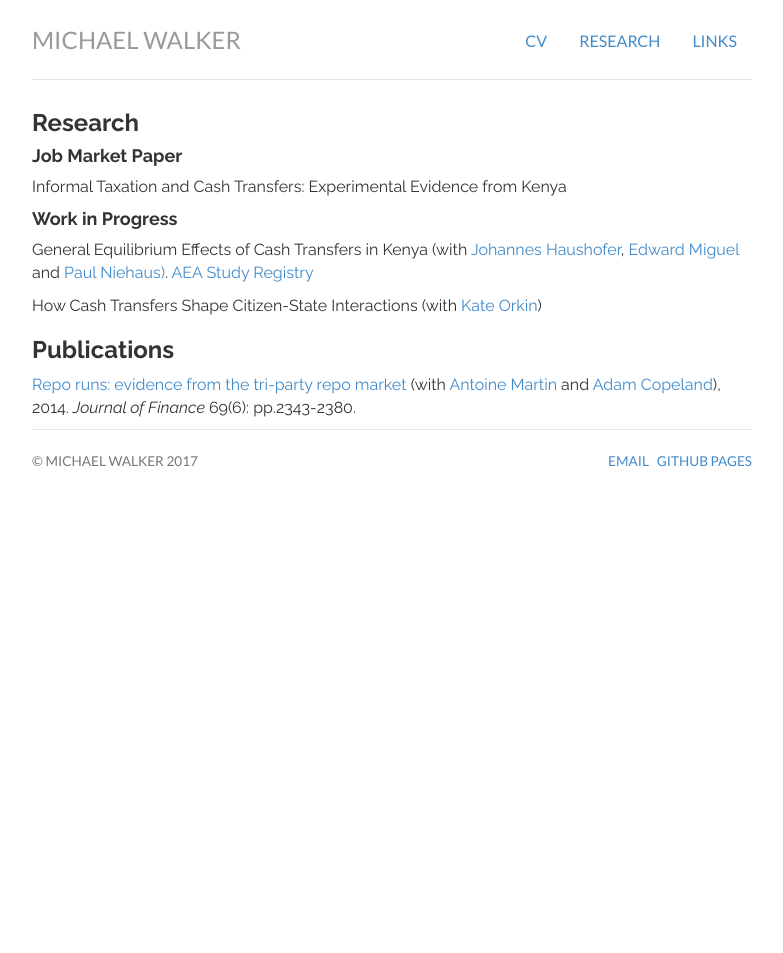
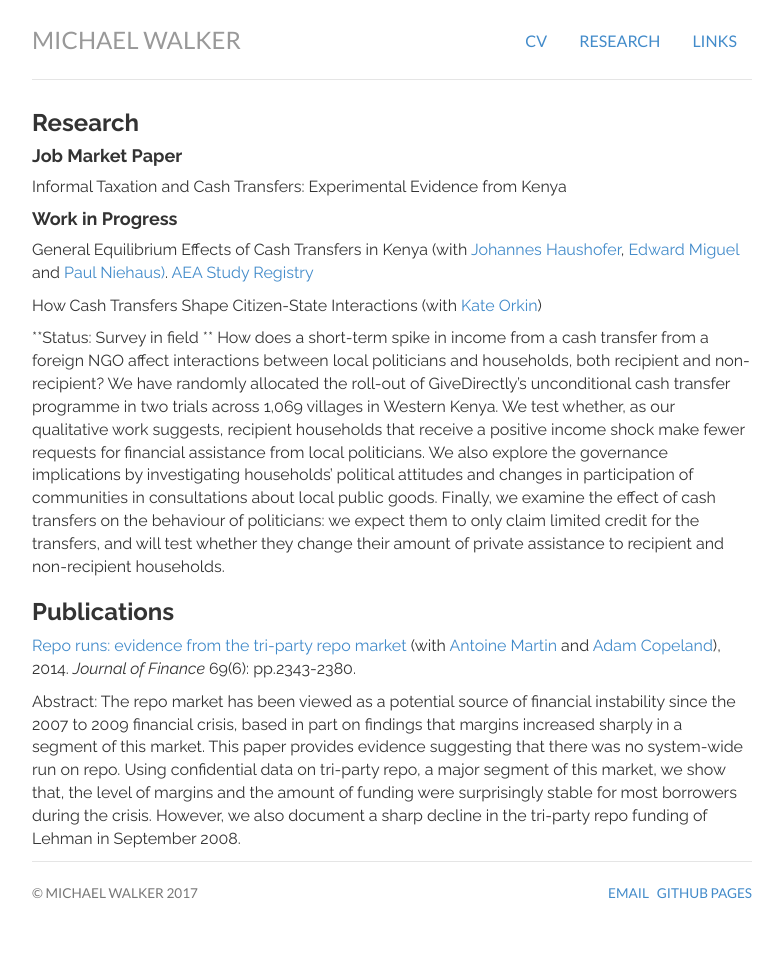
Before and after one commit to mwwalker/mwwalker.github.io, a Jekyll site: the page built from research/index.html, in a window 1280 px wide. Shown: the whole page, without its empty margins (248-1031 px from the left). Built offline with Jekyll 4.4.1, drawn with Linux system fonts in a browser that asks for light colours; nearby versions of some CDN libraries; library files that are not in the unit come from our copies; before the commit the page ends 900 px from its top, so only the background shows below that.

Commit message:
Adding abstracts to Kate and TPR

```diff
--- a/research/index.html
+++ b/research/index.html
@@ -21,11 +21,14 @@ title: Research
 
           <p> How Cash Transfers Shape Citizen-State Interactions (with <a href="https://sites.google.com/site/kateorkin/home"> Kate Orkin</a>) </p>
 
+          <p>**Status: Survey in field ** How does a short-term spike in income from a cash transfer from a foreign NGO affect interactions between local politicians and households, both recipient and non-recipient? We have randomly allocated the roll-out of GiveDirectly’s unconditional cash transfer programme in two trials across 1,069 villages in Western Kenya. We test whether, as our qualitative work suggests, recipient households that receive a positive income shock make fewer requests for financial assistance from local politicians. We also explore the governance implications by investigating households’ political attitudes and changes in participation of communities in consultations about local public goods. Finally, we examine the effect of cash transfers on the behaviour of politicians: we expect them to only claim limited credit for the transfers, and will test whether they change their amount of private assistance to recipient and non-recipient households.</p>
+
      <!-- <p>Decentralization and Rural Electrification in Kenya (with <a href="https://sites.google.com/site/ucbkenlee/"</a> Ken Lee)</p> -->
 
           <h3>Publications</h3>
 
           <p> <a href="http://onlinelibrary.wiley.com/doi/10.1111/jofi.12205/abstract"> Repo runs: evidence from the tri-party repo market</a> (with <a href="https://www.newyorkfed.org/research/economists/martin"> Antoine Martin </a> and <a href="https://www.newyorkfed.org/research/economists/copeland/index.html">  Adam Copeland</a>), 2014. <em>Journal of Finance </em> 69(6): pp.2343-2380. </p>
 
+          <p> Abstract: The repo market has been viewed as a potential source of financial instability since the 2007 to 2009 financial crisis, based in part on findings that margins increased sharply in a segment of this market. This paper provides evidence suggesting that there was no system-wide run on repo. Using confidential data on tri-party repo, a major segment of this market, we show that, the level of margins and the amount of funding were surprisingly stable for most borrowers during the crisis. However, we also document a sharp decline in the tri-party repo funding of Lehman in September 2008. </p>
 
       </div>
```
